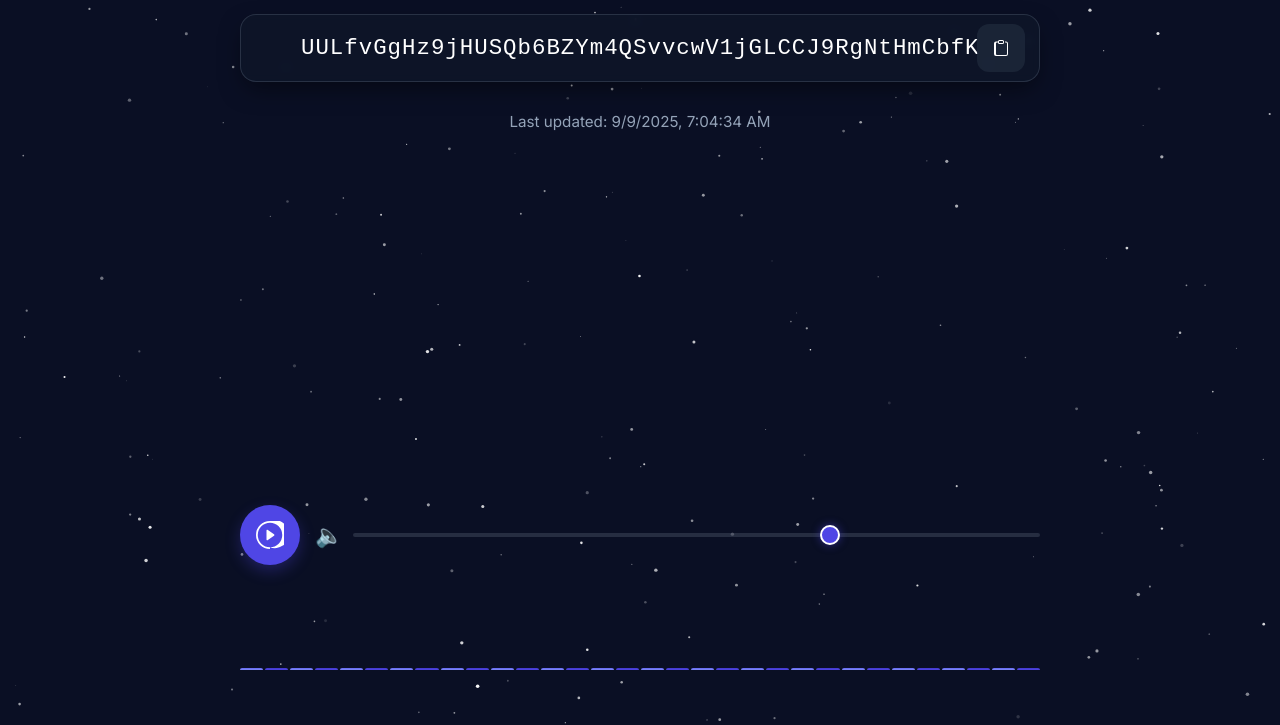
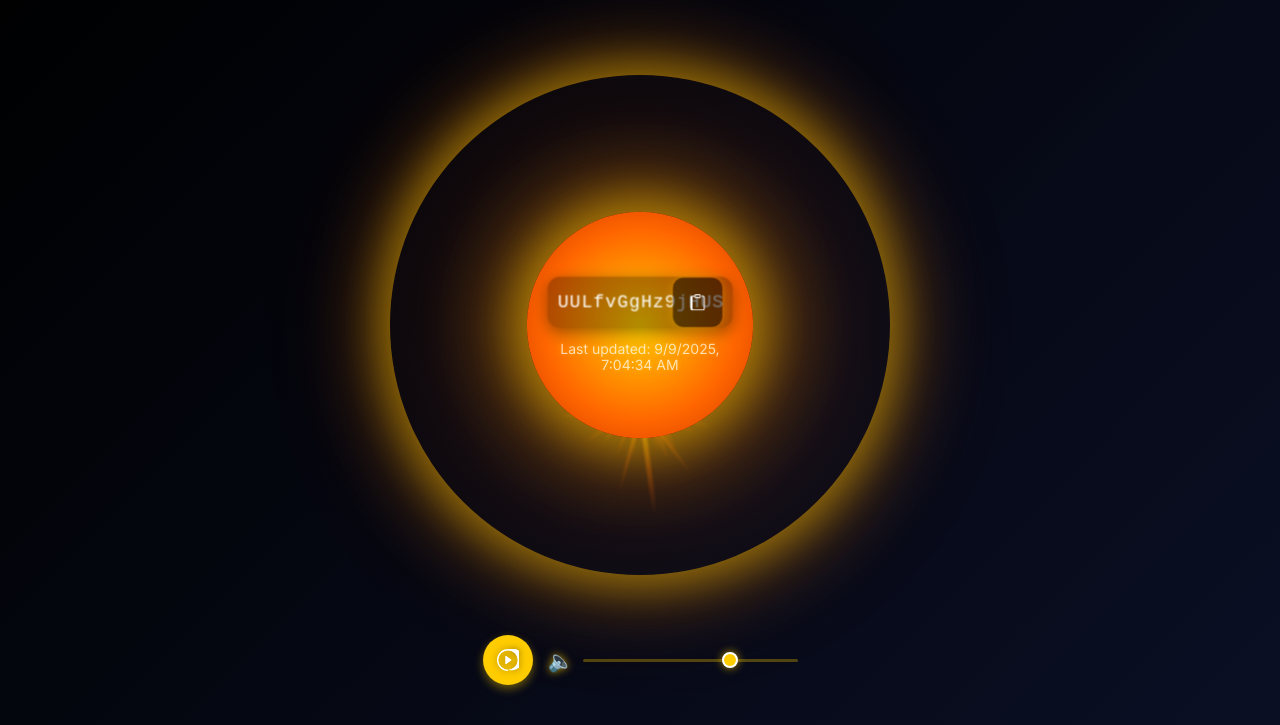
Before and after one commit to PAIN929/KB-status, a plain HTML site: page index.html in a window 1280 px wide. Shown: the part 75-800 px from the top of the page. Drawn offline with Linux system fonts and the light colour scheme.

Commit message:
Update index.html

```diff
--- a/index.html
+++ b/index.html
@@ -17,21 +17,21 @@
     html, body {
       height: 100%;
       overflow: auto;
+      background: #000;
     }
 
     :root {
-      --primary: #4f46e5;
-      --primary-dark: #4338ca;
-      --success: #059669;
+      --primary: #ffcc00;
+      --primary-dark: #ff9900;
+      --secondary: #ff6600;
+      --tertiary: #cc3300;
       --light: #f8fafc;
       --dark: #1e293b;
-      --card-bg: rgba(15, 23, 42, 0.7);
-      --card-border: rgba(255, 255, 255, 0.1);
       --touch-target-min: 48px;
     }
 
     body {
-      background: #0a0f24;
+      background: linear-gradient(135deg, #000000 0%, #0a0f24 100%);
       color: var(--light);
       min-height: 100vh;
       padding: 15px;
@@ -49,7 +49,7 @@
       left: 0;
       width: 100%;
       height: 100%;
-      z-index: -1;
+      z-index: -2;
       pointer-events: none;
     }
 
@@ -64,51 +64,155 @@
       z-index: 10;
     }
 
-    .password-section {
+    .solar-system {
+      position: relative;
       width: 100%;
-      max-width: 800px;
-      margin: 0 auto;
-      text-align: center;
+      max-width: 500px;
+      height: 500px;
+      display: flex;
+      justify-content: center;
+      align-items: center;
+    }
+
+    /* Solar flare visualization */
+    .solar-flares {
+      position: absolute;
+      width: 100%;
+      height: 100%;
+      pointer-events: none;
+    }
+
+    .flare {
+      position: absolute;
+      top: 50%;
+      left: 50%;
+      width: 4px;
+      height: 0;
+      background: linear-gradient(to top, rgba(255, 204, 0, 0.8), rgba(255, 102, 0, 0.5), transparent);
+      border-radius: 50% 50% 0 0;
+      transform-origin: bottom;
+      filter: blur(1px);
+      opacity: 0.6;
+    }
+
+    .flare.active {
+      animation: pulse 0.3s ease-out;
+    }
+
+    @keyframes pulse {
+      0% { opacity: 0.6; }
+      50% { opacity: 0.9; }
+      100% { opacity: 0.6; }
+    }
+
+    /* Sun glow effect */
+    .sun-glow {
+      position: absolute;
+      width: 100%;
+      height: 100%;
+      border-radius: 50%;
+      background: radial-gradient(circle,
+        rgba(255, 204, 0, 0.3) 0%,
+        rgba(255, 153, 0, 0.15) 30%,
+        rgba(255, 102, 0, 0.05) 60%,
+        transparent 100%);
+      z-index: -1;
+      animation: glow-pulse 3s infinite alternate;
+    }
+
+    @keyframes glow-pulse {
+      0% {
+        box-shadow: 0 0 30px 10px rgba(255, 204, 0, 0.3),
+                    0 0 60px 20px rgba(255, 153, 0, 0.2),
+                    0 0 90px 30px rgba(255, 102, 0, 0.1);
+      }
+      100% {
+        box-shadow: 0 0 40px 15px rgba(255, 204, 0, 0.4),
+                    0 0 80px 25px rgba(255, 153, 0, 0.3),
+                    0 0 110px 35px rgba(255, 102, 0, 0.15);
+      }
+    }
+
+    .sun-core {
+      position: relative;
+      width: 220px;
+      height: 220px;
+      border-radius: 50%;
+      background: radial-gradient(circle,
+        #ffcc00 0%,
+        #ff9900 30%,
+        #ff6600 60%,
+        #cc3300 100%);
+      display: flex;
+      flex-direction: column;
+      justify-content: center;
+      align-items: center;
+      padding: 20px;
+      box-shadow:
+        0 0 30px 10px rgba(255, 204, 0, 0.3),
+        0 0 60px 20px rgba(255, 153, 0, 0.2),
+        0 0 90px 30px rgba(255, 102, 0, 0.1);
+      animation: sun-bloom 4s infinite alternate;
+      overflow: hidden;
+    }
+
+    @keyframes sun-bloom {
+      0% {
+        transform: scale(1);
+        box-shadow:
+          0 0 30px 10px rgba(255, 204, 0, 0.3),
+          0 0 60px 20px rgba(255, 153, 0, 0.2),
+          0 0 90px 30px rgba(255, 102, 0, 0.1);
+      }
+      100% {
+        transform: scale(1.03);
+        box-shadow:
+          0 0 40px 15px rgba(255, 204, 0, 0.4),
+          0 0 80px 25px rgba(255, 153, 0, 0.3),
+          0 0 110px 35px rgba(255, 102, 0, 0.15);
+      }
     }
 
     .password-container {
       position: relative;
-      margin: 30px 0;
+      width: 100%;
+      text-align: center;
+      z-index: 10;
     }
 
     .password {
       width: 100%;
-      padding: 20px 60px;
-      border-radius: 16px;
-      border: 1px solid rgba(148, 163, 184, 0.2);
-      background: var(--card-bg);
+      padding: 15px 10px;
+      border-radius: 12px;
+      border: 1px solid rgba(255, 255, 255, 0.2);
+      background: rgba(0, 0, 0, 0.3);
       color: white;
       font-family: monospace;
-      font-size: 1.4rem;
+      font-size: 1.1rem;
       transition: all 0.3s;
-      box-shadow: 0 10px 25px -5px rgba(0, 0, 0, 0.5);
+      box-shadow: 0 4px 15px rgba(0, 0, 0, 0.4);
       word-break: break-all;
       min-height: var(--touch-target-min);
       letter-spacing: 1px;
       text-align: center;
       backdrop-filter: blur(4px);
+      border: none;
+      margin: 0 auto;
     }
 
     .password:focus {
       outline: none;
-      border-color: var(--primary);
-      box-shadow: 0 0 0 3px rgba(79, 70, 229, 0.2);
     }
 
     .copy-btn {
       position: absolute;
-      right: 15px;
+      right: 10px;
       top: 50%;
       transform: translateY(-50%);
-      width: 44px;
-      height: 44px;
-      border-radius: 12px;
-      background: rgba(30, 41, 59, 0.8);
+      width: 36px;
+      height: 36px;
+      border-radius: 10px;
+      background: rgba(0, 0, 0, 0.5);
       border: none;
       color: white;
       cursor: pointer;
@@ -117,33 +221,31 @@
       justify-content: center;
       transition: all 0.3s;
       z-index: 20;
+      box-shadow: 0 0 10px rgba(255, 204, 0, 0.3);
     }
 
     .copy-btn:hover {
-      background: var(--primary);
-      transform: translateY(-50%) scale(1.08);
+      background: rgba(255, 204, 0, 0.3);
+      transform: translateY(-50%) scale(1.1);
     }
 
     .last-updated {
-      color: #94a3b8;
-      font-size: 0.95rem;
-      margin-top: 10px;
+      color: rgba(255, 255, 255, 0.7);
+      font-size: 0.85rem;
+      margin-top: 12px;
       text-align: center;
+      text-shadow: 0 0 5px rgba(255, 204, 0, 0.5);
     }
 
-    .audio-section {
+    .audio-controls {
+      position: absolute;
+      bottom: 40px;
       width: 100%;
-      max-width: 800px;
-      margin-top: auto;
-      padding-bottom: 25px;
-    }
-
-    .audio-player {
-      width: 100%;
+      max-width: 400px;
       display: flex;
-      align-items: center;
+      justify-content: center;
       gap: 15px;
-      margin-bottom: 15px;
+      z-index: 20;
     }
 
     .volume-control {
@@ -151,12 +253,14 @@
       align-items: center;
       gap: 10px;
       flex: 1;
+      max-width: 250px;
     }
 
     .volume-icon {
-      font-size: 1.4rem;
+      font-size: 1.3rem;
       color: var(--primary);
       transition: all 0.3s;
+      text-shadow: 0 0 8px rgba(255, 204, 0, 0.7);
     }
 
     .volume-icon.muted {
@@ -168,33 +272,33 @@
       -webkit-appearance: none;
       appearance: none;
       width: 100%;
-      height: 4px;
-      border-radius: 2px;
-      background: rgba(148, 163, 184, 0.2);
+      height: 3px;
+      border-radius: 1.5px;
+      background: rgba(255, 204, 0, 0.3);
       outline: none;
     }
 
     .volume-slider::-webkit-slider-thumb {
       -webkit-appearance: none;
       appearance: none;
-      width: 20px;
-      height: 20px;
+      width: 16px;
+      height: 16px;
       border-radius: 50%;
       background: var(--primary);
       cursor: pointer;
-      box-shadow: 0 0 8px rgba(79, 70, 229, 0.5);
+      box-shadow: 0 0 8px rgba(255, 204, 0, 0.7);
       transition: all 0.2s;
       border: 2px solid white;
     }
 
     .volume-slider::-webkit-slider-thumb:hover {
-      transform: scale(1.15);
+      transform: scale(1.2);
       background: var(--primary-dark);
     }
 
     .play-pause-btn {
-      width: 60px;
-      height: 60px;
+      width: 50px;
+      height: 50px;
       border-radius: 50%;
       background: var(--primary);
       border: none;
@@ -204,14 +308,14 @@
       align-items: center;
       justify-content: center;
       transition: all 0.3s;
-      box-shadow: 0 6px 15px rgba(79, 70, 229, 0.3);
+      box-shadow: 0 4px 10px rgba(255, 204, 0, 0.4);
       touch-action: manipulation;
-      flex-shrink: 0;
+      z-index: 30;
     }
 
     .play-pause-btn:hover {
-      transform: scale(1.08);
-      box-shadow: 0 8px 20px rgba(79, 70, 229, 0.4);
+      transform: scale(1.1);
+      box-shadow: 0 6px 15px rgba(255, 204, 0, 0.5);
     }
 
     .play-pause-btn:active {
@@ -219,46 +323,9 @@
     }
 
     .play-pause-btn svg {
-      width: 28px;
-      height: 28px;
-    }
-
-    /* Audio visualization */
-    .audio-visualization {
-      width: 100%;
-      height: 100px;
-      display: flex;
-      align-items: flex-end;
-      gap: 2px;
-      padding: 10px 0;
-      margin-top: 5px;
-    }
-
-    .audio-bar {
-      flex: 1;
-      background: linear-gradient(to top, var(--primary), var(--primary-dark));
-      border-radius: 2px 2px 0 0;
-      transition: height 0.05s ease;
-      max-height: 100px;
-      min-height: 2px;
-    }
-
-    .audio-bar:nth-child(odd) {
-      background: linear-gradient(to top, #818cf8, #6366f1);
-    }
-
-    .audio-bar:nth-child(even) {
-      background: linear-gradient(to top, #4f46e5, #4338ca);
-    }
-
-    .audio-bar.active {
-      animation: pulse 0.2s ease-out;
-    }
-
-    @keyframes pulse {
-      0% { transform: scaleY(1); }
-      50% { transform: scaleY(1.2); }
-      100% { transform: scaleY(1); }
+      width: 22px;
+      height: 22px;
+      filter: drop-shadow(0 0 3px rgba(0, 0, 0, 0.5));
     }
 
     /* Touch target optimization */
@@ -270,23 +337,29 @@
     }
 
     @media (max-width: 480px) {
+      .solar-system {
+        height: 400px;
+        width: 400px;
+      }
+
+      .sun-core {
+        width: 180px;
+        height: 180px;
+      }
+
       .password {
-        padding: 16px 50px;
-        font-size: 1.1rem;
+        font-size: 0.95rem;
+        padding: 12px 8px;
       }
 
       .play-pause-btn {
-        width: 54px;
-        height: 54px;
+        width: 45px;
+        height: 45px;
       }
 
       .volume-slider::-webkit-slider-thumb {
-        width: 18px;
-        height: 18px;
-      }
-
-      .audio-visualization {
-        height: 80px;
+        width: 14px;
+        height: 14px;
       }
     }
 
@@ -311,9 +384,15 @@
   <canvas id="starfield"></canvas>
 
   <div class="container">
-    <div class="password-section">
-      <h1 class="subtitle" style="color: #94a3b8; margin-bottom: 10px; font-weight: 400;">Current Access Password</h1>
+    <div class="solar-system">
+      <!-- Sun glow effect -->
+      <div class="sun-glow"></div>
 
+      <!-- Solar flares visualization -->
+      <div class="solar-flares" id="solarFlares"></div>
+
+      <!-- Sun core with password -->
+      <div class="sun-core">
         <div class="password-container">
           <input type="text" id="password" class="password" readonly value="Loading...">
           <button class="copy-btn" id="copyBtn">
@@ -323,12 +402,11 @@
             </svg>
           </button>
         </div>
-
         <div class="last-updated" id="lastUpdated">Last updated: Checking...</div>
       </div>
+    </div>
 
-    <div class="audio-section">
-      <div class="audio-player">
+    <div class="audio-controls">
       <button class="play-pause-btn" id="playPauseBtn">
         <svg xmlns="http://www.w3.org/2000/svg" width="24" height="24" fill="currentColor" viewBox="0 0 16 16">
           <path d="M8 15A7 7 0 1 1 8 1a7 7 0 0 1 0 14zm0 0A8 8 0 1 0 8 0a8 8 0 0 0 0 16z"/>
@@ -341,22 +419,31 @@
         <input type="range" min="0" max="100" value="70" class="volume-slider" id="volumeSlider">
       </div>
     </div>
-
-      <div class="audio-visualization" id="audioVisualization"></div>
-    </div>
   </div>
 
   <script>
-    // Create audio visualization bars
+    // Create solar flares around the sun
     document.addEventListener('DOMContentLoaded', () => {
-      const visualization = document.getElementById('audioVisualization');
-      const barCount = Math.min(32, Math.floor(window.innerWidth / 10));
+      const flaresContainer = document.getElementById('solarFlares');
+      const flareCount = 48; // Number of flares around the sun
 
-      for (let i = 0; i < barCount; i++) {
-        const bar = document.createElement('div');
-        bar.className = 'audio-bar';
-        bar.style.height = '2px';
-        visualization.appendChild(bar);
+      for (let i = 0; i < flareCount; i++) {
+        const flare = document.createElement('div');
+        flare.className = 'flare';
+
+        // Position flare around the circle
+        const angle = (i / flareCount) * 360;
+        flare.style.transform = `rotate(${angle}deg)`;
+
+        // Randomize flare properties
+        const length = 40 + Math.random() * 60;
+        flare.style.height = `${length}px`;
+        flare.style.width = `${2 + Math.random() * 4}px`;
+
+        // Add random delay for animation
+        flare.style.animationDelay = `${Math.random() * 2}s`;
+
+        flaresContainer.appendChild(flare);
       }
     });
 
@@ -376,16 +463,16 @@
 
       // Create stars with different properties
       const stars = [];
-      const starCount = Math.min(200, window.innerWidth * 0.4);
+      const starCount = Math.min(150, window.innerWidth * 0.2);
 
       for (let i = 0; i < starCount; i++) {
         stars.push({
           x: Math.random() * canvas.width,
           y: Math.random() * canvas.height,
-          size: Math.random() * 1.5 + 0.3,
-          speed: Math.random() * 0.3 + 0.05,
-          brightness: Math.random() * 0.5 + 0.3,
-          twinkleSpeed: Math.random() * 0.02 + 0.005,
+          size: Math.random() * 1.2 + 0.2,
+          speed: Math.random() * 0.1 + 0.02,
+          brightness: Math.random() * 0.4 + 0.2,
+          twinkleSpeed: Math.random() * 0.01 + 0.003,
           twinklePhase: Math.random() * Math.PI * 2
         });
       }
@@ -396,15 +483,15 @@
 
       function createShootingStar() {
         const now = Date.now();
-        if (now - lastShootingStarTime > (Math.random() * 8000 + 5000)) {
+        if (now - lastShootingStarTime > (Math.random() * 10000 + 8000)) {
           shootingStars.push({
             x: Math.random() * canvas.width,
             y: 0,
-            length: Math.random() * 100 + 50,
-            speed: Math.random() * 10 + 5,
-            angle: Math.random() * Math.PI / 6 + Math.PI / 6,
+            length: Math.random() * 120 + 60,
+            speed: Math.random() * 12 + 6,
+            angle: Math.random() * Math.PI / 8 + Math.PI / 8,
             life: 1.0,
-            decay: Math.random() * 0.02 + 0.01
+            decay: Math.random() * 0.03 + 0.015
           });
           lastShootingStarTime = now;
         }
@@ -412,7 +499,7 @@
 
       function animate() {
         // Clear with a dark background
-        ctx.fillStyle = '#0a0f24';
+        ctx.fillStyle = '#000000';
         ctx.fillRect(0, 0, canvas.width, canvas.height);
 
         // Draw and update regular stars
@@ -449,7 +536,7 @@
             s.y - Math.sin(s.angle) * s.length
           );
           ctx.strokeStyle = `rgba(255, 255, 255, ${s.life})`;
-          ctx.lineWidth = 1.5;
+          ctx.lineWidth = 1.8;
           ctx.stroke();
 
           // Update position
@@ -467,47 +554,14 @@
       }
 
       animate();
-
-      // Touch interaction for mobile
-      let touchX = -100;
-      let touchY = -100;
-
-      document.addEventListener('touchmove', (e) => {
-        if (e.touches.length > 0) {
-          touchX = e.touches[0].clientX;
-          touchY = e.touches[0].clientY;
-        }
-      });
-
-      document.addEventListener('touchend', () => {
-        touchX = -100;
-        touchY = -100;
-      });
-
-      // Add subtle star attraction effect
-      setInterval(() => {
-        if (touchX > 0 && touchY > 0) {
-          stars.forEach(star => {
-            const dx = touchX - star.x;
-            const dy = touchY - star.y;
-            const distance = Math.sqrt(dx * dx + dy * dy);
-
-            if (distance < 150) {
-              star.x -= dx * 0.008;
-              star.y -= dy * 0.008;
-            }
-          });
-        }
-      }, 50);
     }
 
-    // Enhanced audio player with real visualization
+    // Enhanced audio player with solar flare visualization
     function setupAudioPlayer() {
       const playPauseBtn = document.getElementById('playPauseBtn');
       const volumeSlider = document.getElementById('volumeSlider');
       const volumeIcon = document.getElementById('volumeIcon');
-      const audioVisualization = document.getElementById('audioVisualization');
-      const audioBars = document.querySelectorAll('.audio-bar');
+      const solarFlares = document.querySelectorAll('.flare');
 
       let isPlaying = false;
       let audioContext;
@@ -528,7 +582,7 @@
         // Setup Web Audio API for visualization
         audioContext = new (window.AudioContext || window.webkitAudioContext)();
         analyser = audioContext.createAnalyser();
-        analyser.fftSize = 256;
+        analyser.fftSize = 512;
         const bufferLength = analyser.frequencyBinCount;
         visualizationData = new Uint8Array(bufferLength);
 
@@ -570,46 +624,66 @@
           animationFrameId = null;
         }
 
-        // Reset bars to minimum height
-        audioBars.forEach(bar => {
-          bar.style.height = '2px';
+        // Reset flares to minimum height
+        solarFlares.forEach(f => {
+          f.style.height = `${40 + Math.random() * 20}px`;
         });
       }
 
-      // Visualization function
+      // Visualization function - solar flare effect
       function visualize() {
         animationFrameId = requestAnimationFrame(visualize);
 
         analyser.getByteFrequencyData(visualizationData);
 
-        // Calculate how many frequency bins to map to each bar
-        const step = Math.floor(visualizationData.length / audioBars.length);
+        // Calculate average volume
+        let sum = 0;
+        for (let i = 0; i < visualizationData.length; i++) {
+          sum += visualizationData[i];
+        }
+        const average = sum / visualizationData.length;
 
-        for (let i = 0; i < audioBars.length; i++) {
-          // Average multiple frequency bins for each bar
-          let sum = 0;
-          for (let j = 0; j < step; j++) {
-            const index = i * step + j;
-            if (index < visualizationData.length) {
-              sum += visualizationData[index];
+        // Update each flare based on audio frequency data
+        for (let i = 0; i < solarFlares.length; i++) {
+          // Map flare index to frequency range
+          const frequencyIndex = Math.floor(i * visualizationData.length / solarFlares.length);
+          const frequencyValue = visualizationData[frequencyIndex];
+
+          // Calculate flare height (minimum 40px to maintain shape)
+          const minHeight = 40;
+          const maxHeight = 100;
+          const height = minHeight + (frequencyValue / 255) * (maxHeight - minHeight);
+
+          // Apply height with smooth transition
+          solarFlares[i].style.height = `${height}px`;
+
+          // Add pulse effect for significant changes
+          if (height > 80) {
+            solarFlares[i].classList.add('active');
+            setTimeout(() => {
+              solarFlares[i].classList.remove('active');
+            }, 150);
+          }
+
+          // Randomly adjust width for organic feel
+          if (Math.random() < 0.1) {
+            const width = 2 + Math.random() * 4;
+            solarFlares[i].style.width = `${width}px`;
           }
         }
 
-          const avg = sum / step;
-          // Scale the height (0-255 to 2-100px)
-          const height = Math.max(2, avg * 0.35);
+        // Update sun core glow based on overall volume
+        const glowIntensity = average / 255;
+        const coreElement = document.querySelector('.sun-core');
+        coreElement.style.boxShadow = `
+          0 0 ${30 + glowIntensity * 10}px ${10 + glowIntensity * 5}px rgba(255, 204, 0, ${0.3 + glowIntensity * 0.1}),
+          0 0 ${60 + glowIntensity * 20}px ${20 + glowIntensity * 10}px rgba(255, 153, 0, ${0.2 + glowIntensity * 0.1}),
+          0 0 ${90 + glowIntensity * 30}px ${30 + glowIntensity * 15}px rgba(255, 102, 0, ${0.1 + glowIntensity * 0.05})
+        `;
 
-          // Add subtle animation
-          audioBars[i].style.height = `${height}px`;
-
-          // Add pulse effect for significant changes
-          if (height > 60) {
-            audioBars[i].classList.add('active');
-            setTimeout(() => {
-              audioBars[i].classList.remove('active');
-            }, 200);
-          }
-        }
+        // Update sun size based on volume
+        const scale = 1 + glowIntensity * 0.05;
+        coreElement.style.transform = `scale(${scale})`;
       }
 
       // Update play/pause button icon
```
Lines whose indentation alone changed are shown as unchanged.
